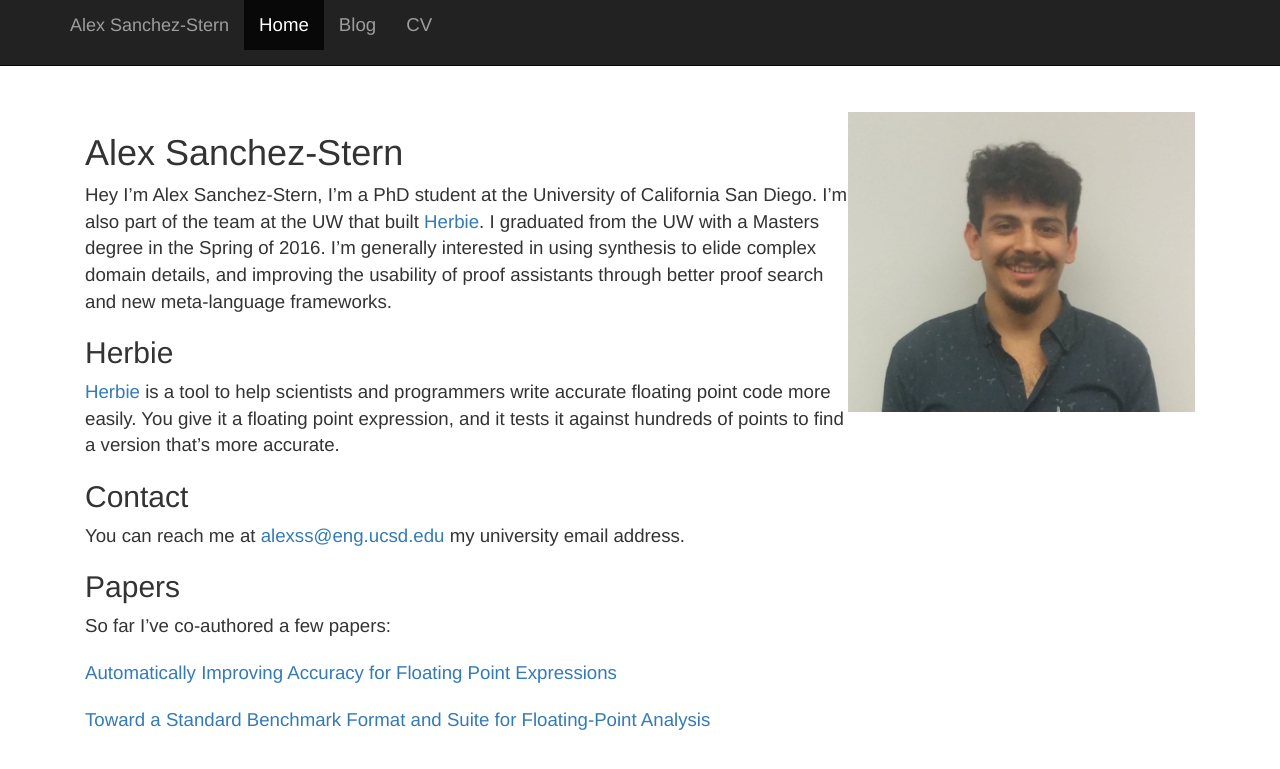
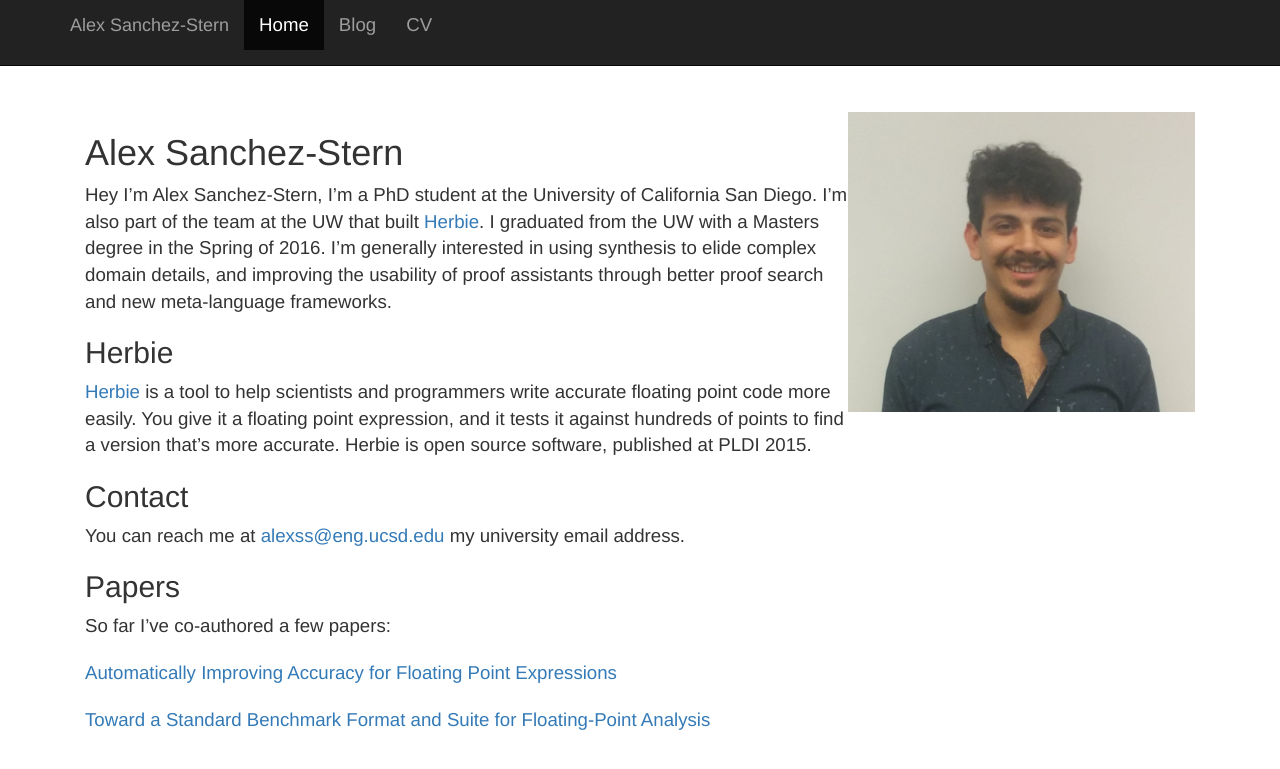
Before and after one commit to HazardousPeach/hazardouspeach.github.io, a Jekyll site: the page built from index.md, in a window 1280 px wide. Shown: the top 769 px of the page. Built offline with Jekyll 4.4.1, drawn with Linux system fonts in a browser that asks for light colours; nearby versions of some CDN libraries.

Commit message:
Update Herbie blurb

```diff
--- a/index.md
+++ b/index.md
@@ -21,7 +21,9 @@ Herbie
 [Herbie](http://herbie.uwplse.org) is a tool to help scientists and
 programmers write accurate floating point code more easily. You give
 it a floating point expression, and it tests it against hundreds of
-points to find a version that's more accurate.
+points to find a version that's more accurate. Herbie is open source
+software, published at PLDI 2015.
+
 
 Contact
 -------
```
